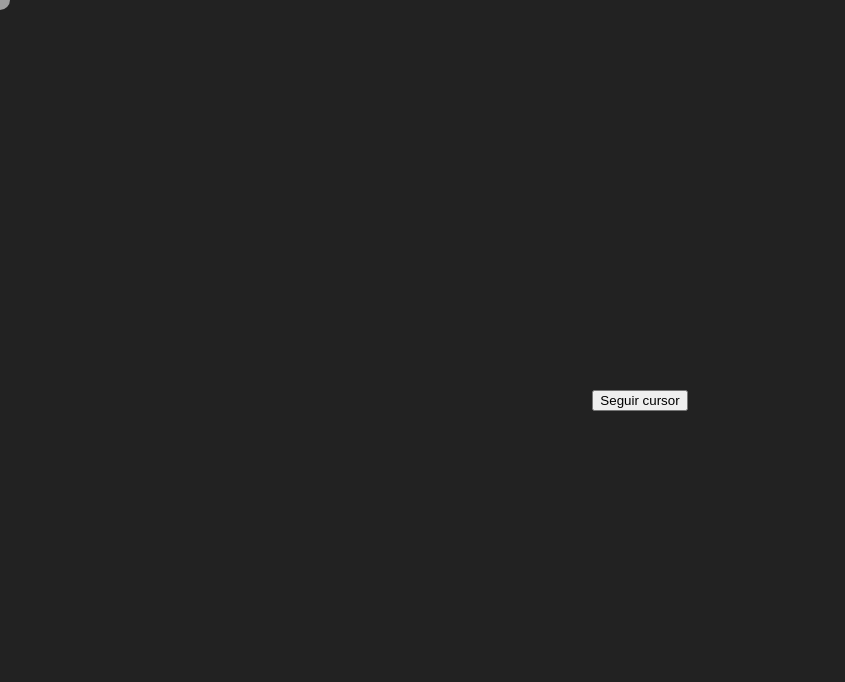
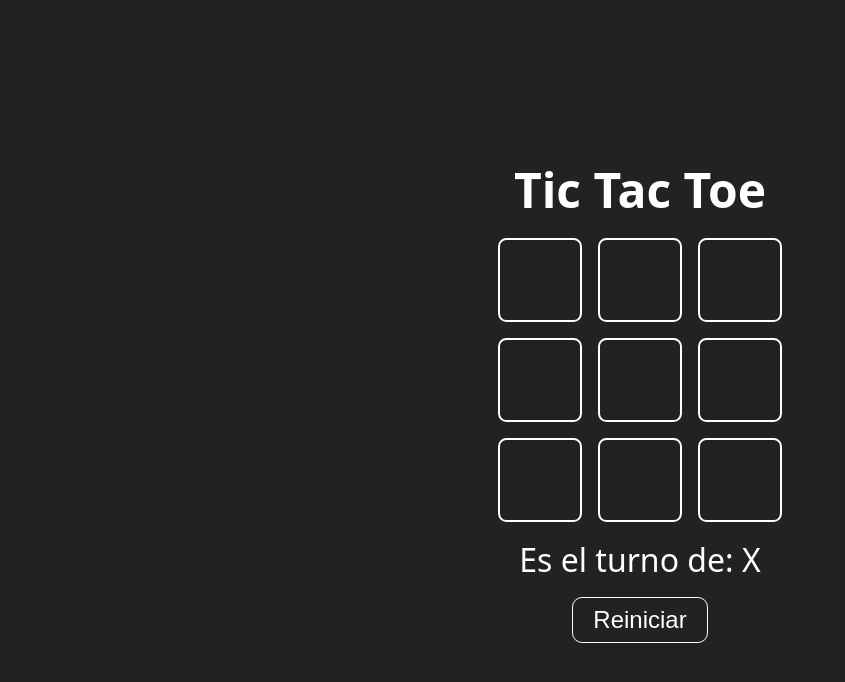
Before and after one commit to Gtifaro/01-tictactoe, a React (Vite) app: page / in a window 1280 px wide. Shown: the top 682 px of the page, without its empty margins (0-845 px from the left). Built offline with nearby package versions, Linux system fonts and the light colour scheme; grey boxes are pictures that could not be loaded.

Commit message:
fix: remove no related code from other project, TODO: fix 'Empate' case

```diff
--- a/src/App.jsx
+++ b/src/App.jsx
@@ -1,52 +1,119 @@
-import { useEffect, useState } from "react";
+import { useState } from "react";
 import "./App.css";
 
 function App() {
-  const [follow, setFollow] = useState(false);
-  const [pos, setPos] = useState({ x: 0, y: 0 });
+  const [board, setBoard] = useState(() => {
+    const savedBoard = window.localStorage.getItem("board");
+    return savedBoard ? JSON.parse(savedBoard) : Array(9).fill(null);
+  });
+  const [turn, setTurn] = useState(() => {
+    const savedTurn = window.localStorage.getItem("turn");
+    return savedTurn ? JSON.parse(savedTurn) : "X";
+  });
+  const [winner, setWinner] = useState(null);
+  const [tie, setTie] = useState(false);
 
-  const handleToggleCursorFollowing = () => {
-    setFollow(!follow);
+  const checkWinner = (board, player) => {
+    const winningCombinations = [
+      [0, 1, 2], // filas
+      [3, 4, 5],
+      [6, 7, 8],
+      [0, 3, 6], // columnas
+      [1, 4, 7],
+      [2, 5, 8],
+      [0, 4, 8], // diagonales
+      [2, 4, 6],
+    ];
+
+    return winningCombinations.some((combination) =>
+      combination.every((index) => board[index] === player),
+    )
+      ? player
+      : null;
   };
-  const changePosition = (e) => {
-    console.log(e);
-    setPos({ x: e.x, y: e.y });
+
+  const handleClick = (id) => {
+    // No permitir celdas ocupadas o continuar después de ganador o empate
+    if (board[id] !== null || winner || tie) return;
+
+    let newBoard = [...board];
+    newBoard[id] = turn;
+    let newTurn = turn === "X" ? "O" : "X";
+    setBoard(newBoard);
+    setTurn(newTurn);
+    window.localStorage.setItem("board", JSON.stringify(newBoard));
+    window.localStorage.setItem("turn", JSON.stringify(newTurn));
+
+    let winningPlayer = checkWinner(newBoard, turn);
+
+    if (winningPlayer) {
+      setWinner(winningPlayer);
+    } else if (newBoard.every((cell) => cell !== null)) {
+      setTie(true);
+    }
   };
-  useEffect(() => {
-    if (follow) window.addEventListener("mousemove", changePosition);
-    return () => {
-      window.removeEventListener("mousemove", changePosition);
-    };
-  }, [follow]);
+
+  const handleRestart = () => {
+    setBoard(Array(9).fill(null));
+    setTurn("X");
+    setWinner(null);
+    setTie(false);
+    window.localStorage.removeItem("board");
+    window.localStorage.removeItem("turn");
+  };
 
   return (
-    <main
-      style={{
-        display: "flex",
-      }}
-    >
-      <button
-        style={{
-          margin: "auto",
-        }}
-        onClick={handleToggleCursorFollowing}
-      >
-        {follow ? "Dejar de seguir" : "Seguir"} cursor
+    <main className="tic_container">
+      <h1 className="tic_title">Tic Tac Toe</h1>
+      <div className="tic_board">
+        {board.map((cell, idx) => {
+          return (
+            <span
+              key={`tic-cell-${idx}`}
+              onClick={() => handleClick(idx)}
+              className="board_cell"
+            >
+              {cell}
+            </span>
+          );
+        })}
+      </div>
+      <h2 className="tic_nextTurn">Es el turno de: {turn}</h2>
+      {winner && (
+        <div className="modal_overlay">
+          <div className="modal">
+            <h2 className="modal_title">Ganó {winner}</h2>
+            <p className="modal_message">
+              Felicitaciones, el jugador {winner} ganó la partida.
+            </p>
+            <button
+              className="tic_restart modal_button"
+              onClick={handleRestart}
+            >
+              Jugar de nuevo
+            </button>
+          </div>
+        </div>
+      )}
+
+      {tie && (
+        <div className="modal_overlay">
+          <div className="modal">
+            <h2 className="modal_title">Empate</h2>
+            <p className="modal_message">La partida terminó en empate.</p>
+            <button
+              className="tic_restart modal_button"
+              onClick={handleRestart}
+            >
+              Jugar de nuevo
+            </button>
+          </div>
+        </div>
+      )}
+
+      <button className="tic_restart" onClick={handleRestart}>
+        Reiniciar
       </button>
-      <img
-        src="test.png"
-        style={{
-          width: 20,
-          height: 20,
-          left: -10,
-          top: -10,
-          borderRadius: "100%",
-          position: "absolute",
-          pointerEvents: "visiblePainted",
-          cursor: "none",
-          translate: `${pos.x}px ${pos.y}px`,
-        }}
-      />
     </main>
   );
 }
```
Also changed, not shown: src/oldcomponnets/Tictactoe.jsx (deleted, +0 -120 lines).
